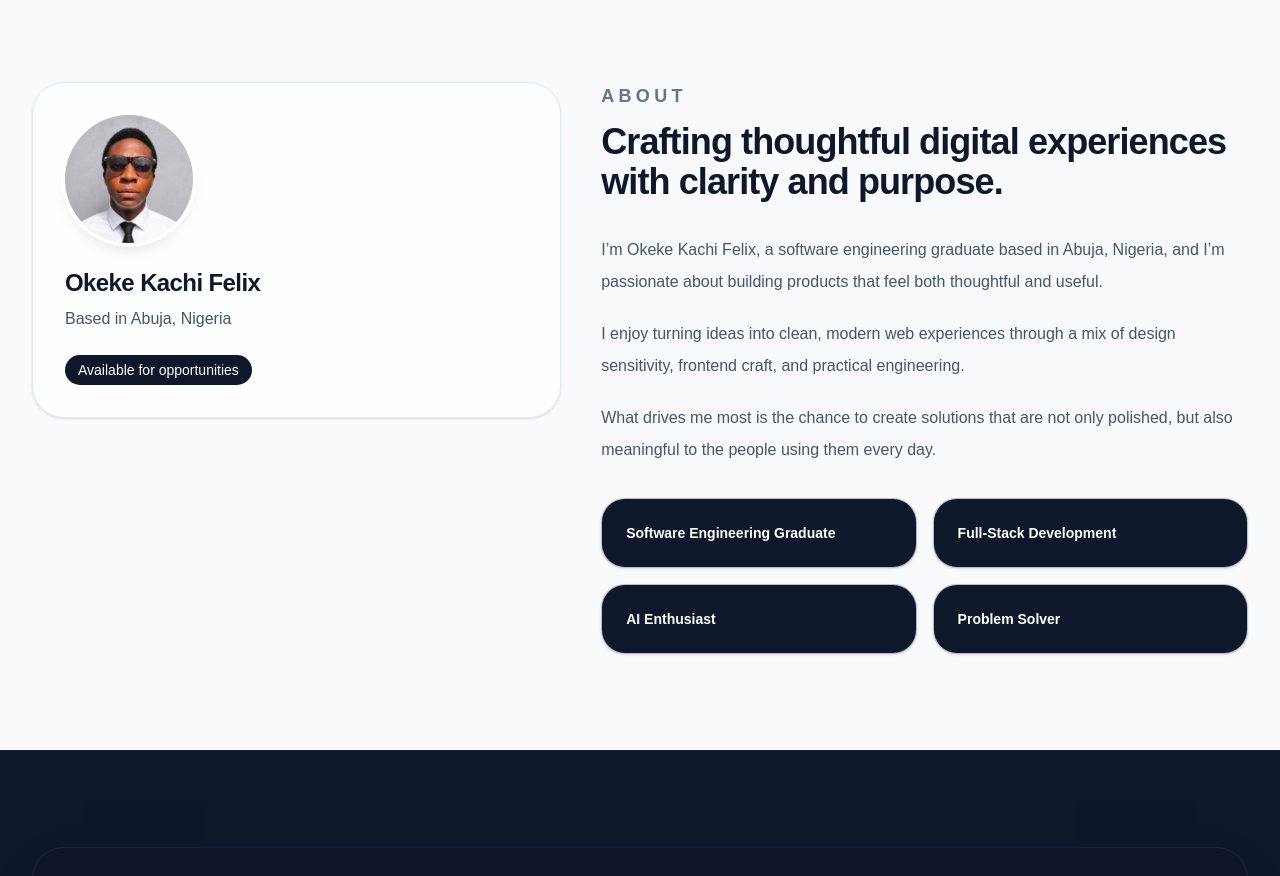
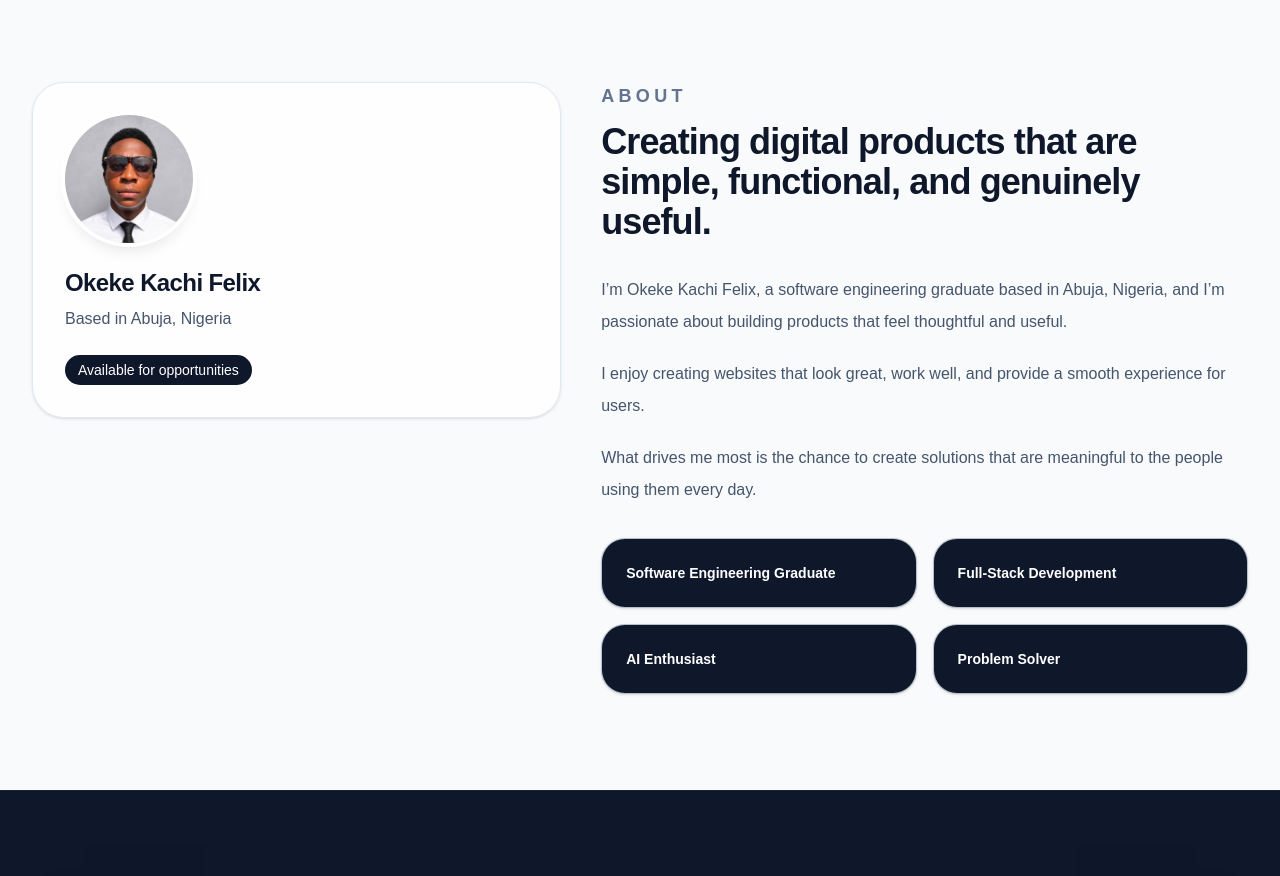
Before and after one commit to OkekeKachi/my_portfolio, a Next.js app: page / in a window 1280 px wide. Shown: the part 2840-3716 px from the top of the page. Built offline with nearby package versions, Linux system fonts and the light colour scheme.

Commit message:
minor tweaks

```diff
--- a/src/components/sections/About.jsx
+++ b/src/components/sections/About.jsx
@@ -16,9 +16,9 @@ const highlights = [
 ];
 
 const paragraphs = [
-  "I’m Okeke Kachi Felix, a software engineering graduate based in Abuja, Nigeria, and I’m passionate about building products that feel both thoughtful and useful.",
-  "I enjoy turning ideas into clean, modern web experiences through a mix of design sensitivity, frontend craft, and practical engineering.",
-  "What drives me most is the chance to create solutions that are not only polished, but also meaningful to the people using them every day.",
+  "I’m Okeke Kachi Felix, a software engineering graduate based in Abuja, Nigeria, and I’m passionate about building products that feel thoughtful and useful.",
+  "I enjoy creating websites that look great, work well, and provide a smooth experience for users.",
+  "What drives me most is the chance to create solutions that are meaningful to the people using them every day.",
 ];
 
 function About() {
@@ -61,7 +61,7 @@ function About() {
           >
             <SectionHeading
               eyebrow="About"
-              title="Crafting thoughtful digital experiences with clarity and purpose."
+              title="Creating digital products that are simple, functional, and genuinely useful."
               align="left"
               className="mx-0 max-w-none"
             />
```
